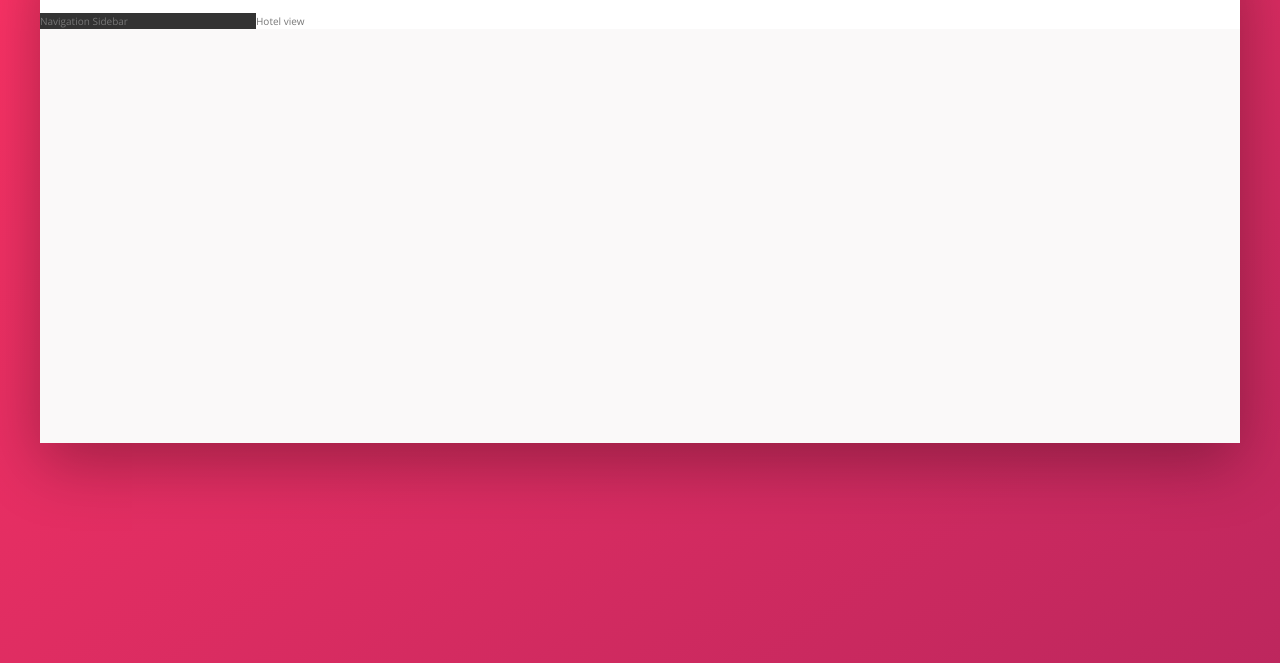
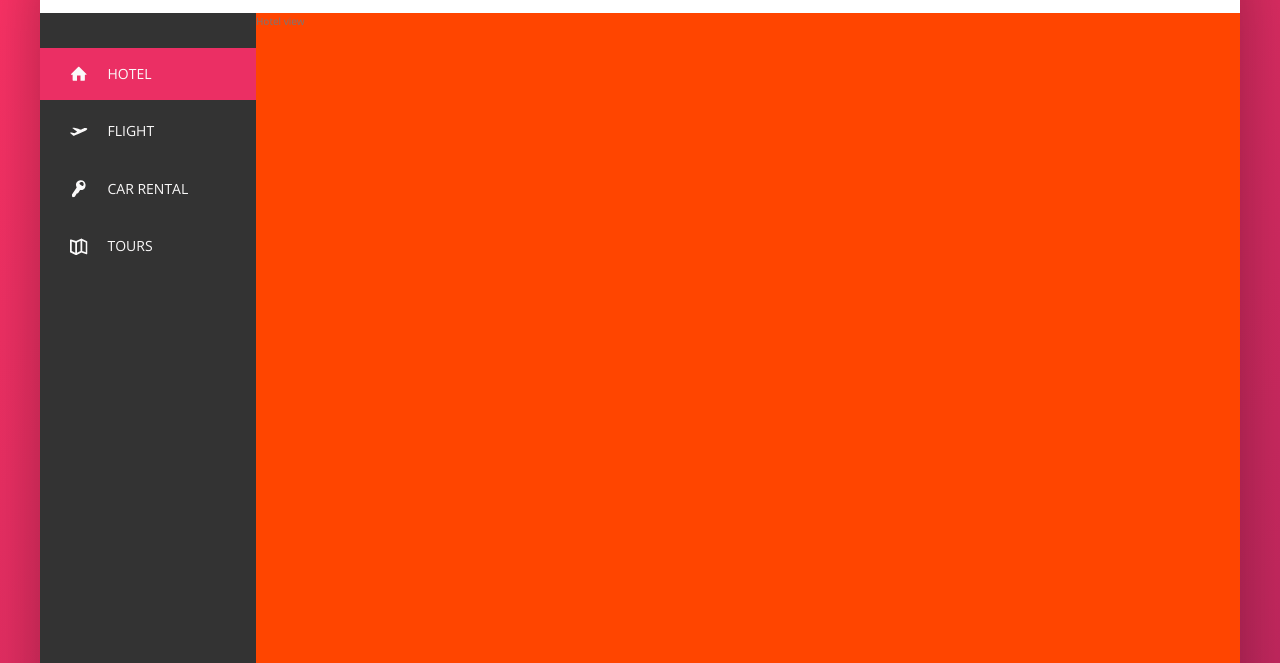
Before and after one commit to mlycode/css-and-sass, a website: page trillo-project/index.html in a window 1280 px wide. Shown: the part 137-800 px from the top of the page. Drawn offline with nearby package versions, Linux system fonts and the light colour scheme.

Commit message:
style sidebar nav

```diff
--- a/trillo-project/index.html
+++ b/trillo-project/index.html
@@ -49,8 +49,47 @@
             </header>
             <div class="content">
                 <nav class="sidebar">
-                    Navigation Sidebar
+                    <ul class="side-nav">
+                        <li class="side-nav__item side-nav__item--active">
+                            <a href="#" class="side-nav__link">
+                                <svg class="side-nav__icon">
+                                    <use xlink:href="img/sprite.svg#icon-home"></use>
+                                </svg>
+                                <span>Hotel</span>
+                            </a>
+                        </li>
+                        <li class="side-nav__item">
+                            <a href="#" class="side-nav__link">
+                                <svg class="side-nav__icon">
+                                    <use xlink:href="img/sprite.svg#icon-aircraft-take-off"></use>
+                                </svg>
+                                <span>Flight</span>
+                            </a>
+                        </li>
+                        <li class="side-nav__item">
+                            <a href="#" class="side-nav__link">
+                                <svg class="side-nav__icon">
+                                    <use xlink:href="img/sprite.svg#icon-key"></use>
+                                </svg>
+                                <span>Car Rental</span>
+                            </a>
+                        </li>
+                        <li class="side-nav__item">
+                            <a href="#" class="side-nav__link">
+                                <svg class="side-nav__icon">
+                                    <use xlink:href="img/sprite.svg#icon-map"></use>
+                                </svg>
+                                <span>Tours</span>
+                            </a>
+                        </li>
+                    </ul>
+
+                    <div class="legal">
+                        &copy; 2018 Trillo
+                    </div>
                 </nav>
+
+
                 <main class="hotel-view">
                     Hotel view
                 </main>
--- a/trillo-project/sass/_components.scss
+++ b/trillo-project/sass/_components.scss
@@ -59,6 +59,10 @@
         height: 2rem;
         width: 2rem;
         fill: var(--color-grey-dark-3);
+
+        &:hover {
+            cursor: pointer;
+        }
     }
 }
 
@@ -114,3 +118,71 @@
         margin-right: 1rem;
     }
 }
+
+//SIDEBAR NAVIGATION
+.side-nav {
+    font-size: 1.4rem;
+    list-style: none;
+    margin-top: 3.5rem;
+
+    &__item {
+        position: relative;
+
+        &:not(:last-child) {
+            margin-bottom: .5rem;
+        }
+    }
+
+    &__item::before {
+        content: "";
+        position: absolute;
+        top: 0;
+        left: 0;
+        height: 100%;
+        width: 3px;
+        background-color: var(--color-primary);
+        transform: scaleY(0);
+        transition: transform .2s,
+                    width .4s cubic-bezier(1,0,0,1) .2s,
+                    background-color .2s;
+    }
+
+    &__item:hover::before,
+    &__item--active::before {
+        transform: scaleY(1);
+        width: 100%;
+    }
+
+    &__item:active::before {
+        background-color: var(--color-primary-light);
+    }
+
+    &__link:link,
+    &__link:visited {
+        color: var(--color-grey-light-1);
+        text-decoration: none;
+        text-transform: uppercase;
+        display: inline-block;
+        padding: 1.5rem 3rem;
+        position: relative;
+        z-index: 10;
+
+        display: flex;
+        align-items: center;
+    }
+
+    &__icon {
+        width: 1.75rem;
+        height: 1.75rem;
+        fill: currentColor;
+        margin-right: 2rem;
+    }
+}
+
+//LEGAL TEXT
+.legal {
+    font-size: 1.2rem;
+    color: var(--color-grey-light-4);
+    text-align: center;
+    padding: 2.5rem;
+}
--- a/trillo-project/sass/_layout.scss
+++ b/trillo-project/sass/_layout.scss
@@ -26,10 +26,16 @@
     background-color: var(--color-grey-dark-1);
 
     flex: 0 0 18%;
+
+    display: flex;
+    flex-direction: column;
+    justify-content: space-between;
 }
 
 .hotel-view {
     background-color: #fff;
+    height: 80rem;
+    background-color: orangered;
 
     flex: 1;
 }
```
Also changed, not shown: trillo-project/css/style.css.
